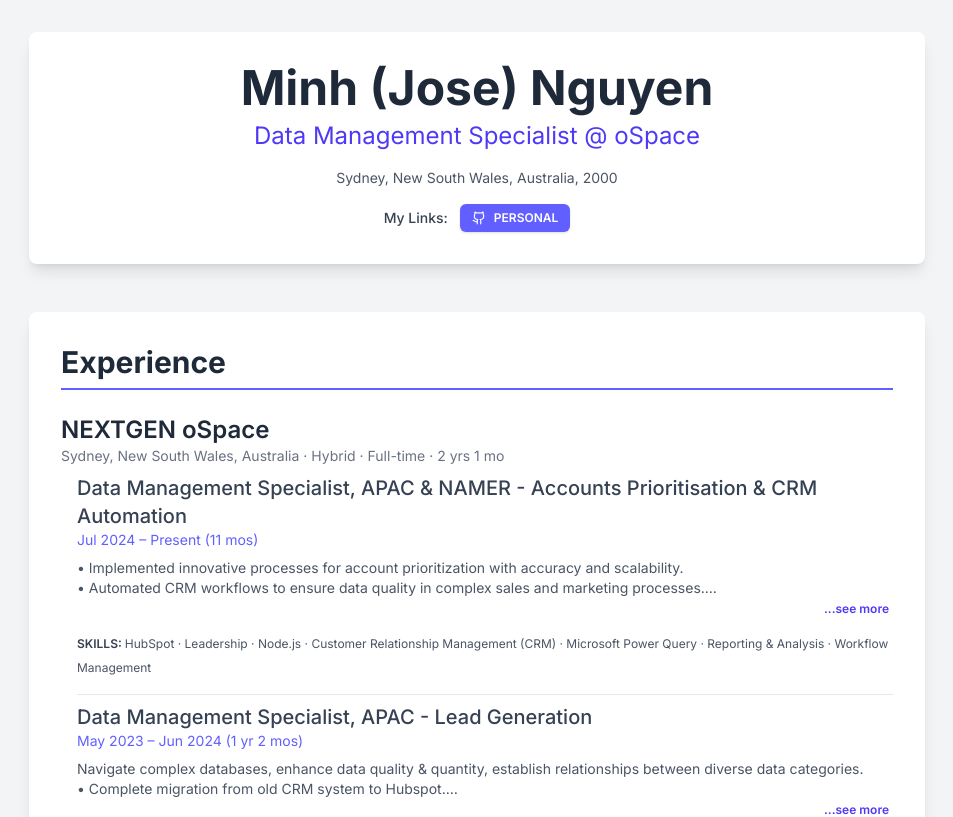
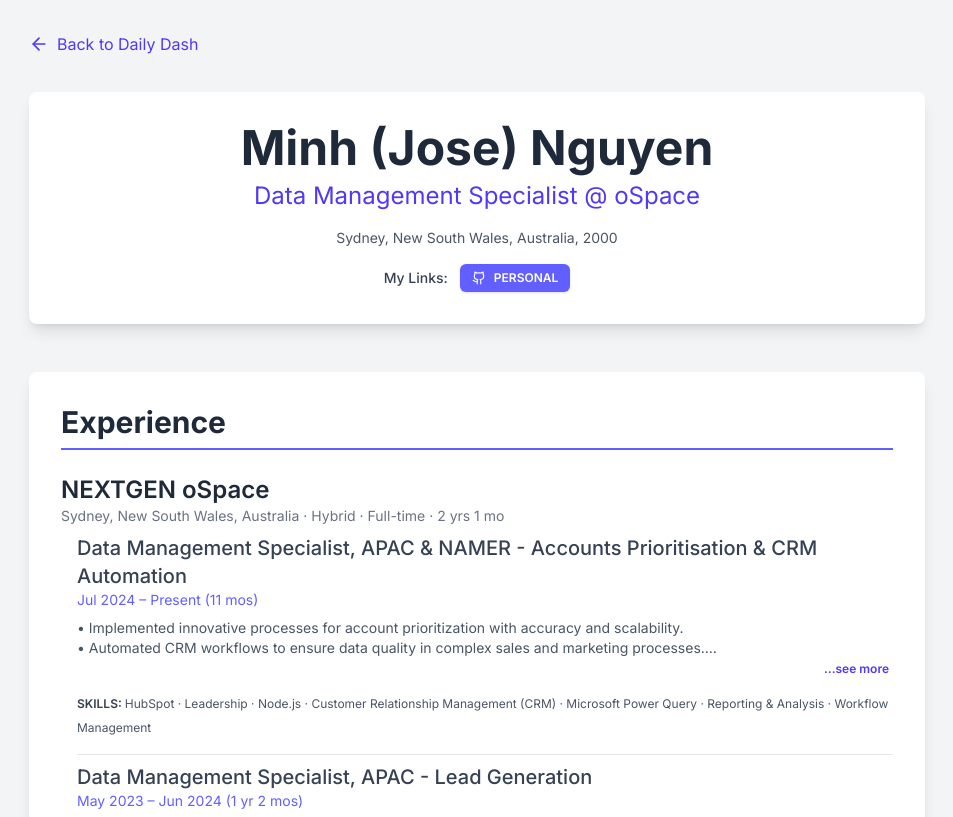
Before and after one commit to captainminh1999/my-webspace, a Next.js app: page /about-me in a window 1280 px wide. Shown: the top 817 px of the page, without its empty margins (163-1116 px from the left). Built offline with nearby package versions, Linux system fonts and the light colour scheme.

Commit message:
Add back to Daily Dash link on About page

```diff
--- a/src/app/about-me/page.tsx
+++ b/src/app/about-me/page.tsx
@@ -2,7 +2,7 @@
 import React from 'react';
 import Link from 'next/link';
 // Import icons from lucide-react that are used directly in this page's JSX
-import { Link as LinkIcon, ExternalLink } from 'lucide-react';
+import { Link as LinkIcon, ExternalLink, ArrowLeft } from 'lucide-react';
 // Note: Github, Linkedin, Twitter etc. are now imported in formatters.ts for parseWebsiteString
 
 // Import shared types
@@ -81,6 +81,16 @@ export default function AboutMePage() { // Renamed component for clarity
   return (
     <main className="flex min-h-screen flex-col items-center justify-start bg-gray-100 dark:bg-gray-900 p-4 sm:p-8">
       <div className="w-full max-w-4xl space-y-12">
+        {/* Back to Daily Dash Link */}
+        <div className="mb-8">
+          <Link
+            href="/"
+            className="inline-flex items-center text-indigo-600 dark:text-indigo-400 hover:text-indigo-800 dark:hover:text-indigo-200 transition-colors duration-150 group"
+          >
+            <ArrowLeft size={20} className="mr-2 transition-transform duration-150 group-hover:-translate-x-1" />
+            Back to Daily Dash
+          </Link>
+        </div>
         {/* 1. Profile Section (Fully displayed) */}
         <header className="text-center py-8 bg-white dark:bg-gray-800 rounded-lg shadow-lg">
           <h1 className="text-4xl sm:text-5xl font-bold text-gray-800 dark:text-white mb-2">{fullName}</h1>
```
